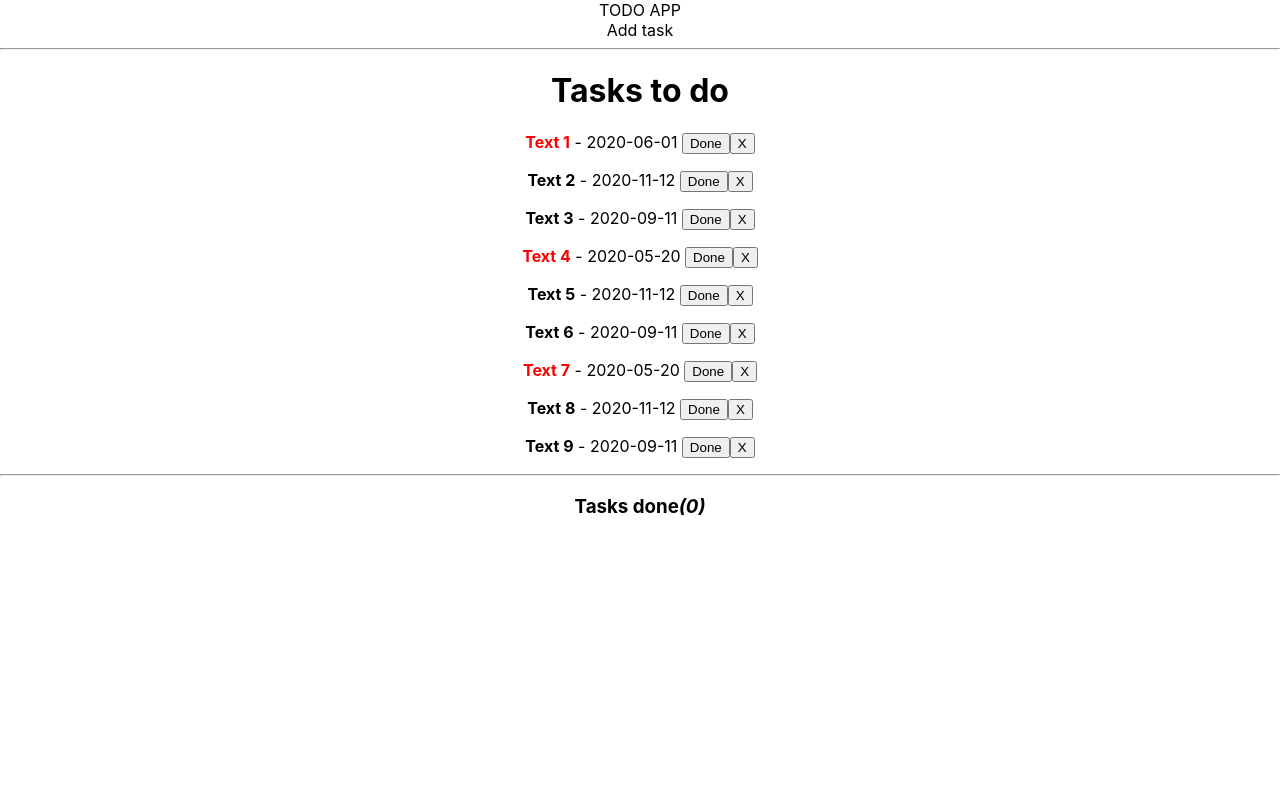
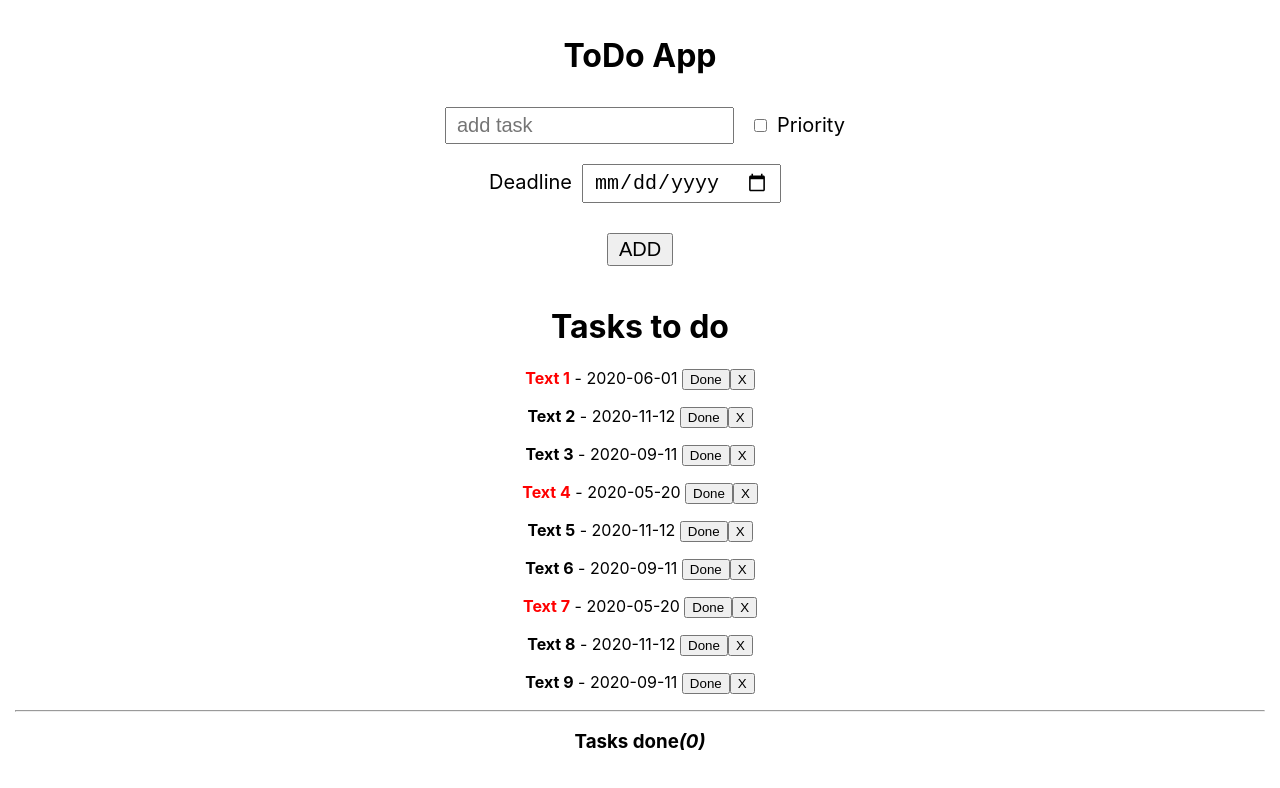
Before and after one commit to WieMon/learning-react-5, a React (Create React App) app: page / in a window 1280 px wide. Shown: the top 788 px of the page. Built offline with nearby package versions, Linux system fonts and the light colour scheme.

Commit message:
Add the form of adding tasks

```diff
--- a/package.json
+++ b/package.json
@@ -6,6 +6,7 @@
     "@testing-library/jest-dom": "^4.2.4",
     "@testing-library/react": "^9.3.2",
     "@testing-library/user-event": "^7.1.2",
+    "node-sass": "^4.14.1",
     "react": "^16.13.1",
     "react-dom": "^16.13.1",
     "react-scripts": "3.4.1"
--- /dev/null
+++ b/src/components/AddTask.css
@@ -0,0 +1,16 @@
+input {
+  margin: 10px;
+  padding: 5px 10px;
+  font-size: 20px;
+}
+
+.form {
+  font-size: 20px;
+}
+
+.form button {
+  padding: 3px 10px;
+  text-transform: uppercase;
+  margin: 20px;
+  font-size: 20px;
+}
--- a/src/components/AddTask.js
+++ b/src/components/AddTask.js
@@ -1,12 +1,39 @@
 import React, { Component } from 'react';
+import './AddTask.css';
 
 class AddTask extends Component {
-  state = {  }
+  state = {
+    text: '',
+    checked: false,
+    date: this.minDate
+   }
+
+   handleText = () => {
+
+   }
+
+   handleCheckbox = () => {
+
+   }
+   handleDate = () => {
+
+   }
+   handleClick= () => {
+
+   }
+
   render() {
     return (
       <div className='form'>
-        <div>Add task</div>
-        <hr />
+        <input type="text" placeholder="add task" value={this.state.text} onChange={this.handleText} />
+        <input type="checkbox" checked={this.state.checked} id="important" onChange={this.handleCheckbox} />
+        <label htmlFor="important">Priority</label>
+        <br />
+        <label htmlFor="date">Deadline</label>
+        <input type="date" value={this.state.date} min={this.state.date} onChange={this.handleDate} />
+        <br />
+        <button onClick={this.handleClick}>Add</button>
+
       </div>
      );
   }
--- a/src/components/App.css
+++ b/src/components/App.css
@@ -1,38 +1,4 @@
 .App {
   text-align: center;
+  padding: 15px;
 }
-
-.App-logo {
-  height: 40vmin;
-  pointer-events: none;
-}
-
-@media (prefers-reduced-motion: no-preference) {
-  .App-logo {
-    animation: App-logo-spin infinite 20s linear;
-  }
-}
-
-.App-header {
-  background-color: #282c34;
-  min-height: 100vh;
-  display: flex;
-  flex-direction: column;
-  align-items: center;
-  justify-content: center;
-  font-size: calc(10px + 2vmin);
-  color: white;
-}
-
-.App-link {
-  color: #61dafb;
-}
-
-@keyframes App-logo-spin {
-  from {
-    transform: rotate(0deg);
-  }
-  to {
-    transform: rotate(360deg);
-  }
-}
--- a/src/components/App.js
+++ b/src/components/App.js
@@ -65,7 +65,7 @@ class App extends Component {
   render() {
     return (
       <div className='App'>
-        TODO APP
+        <h1>ToDo App</h1>
         <AddTask />
         <TaskList tasks={this.state.tasks} delete={this.deleteTask} change={this.changeTaskStatus} />
       </div>
```
Also changed, not shown: 1 other file (tests, documents, lock files or other folders).
